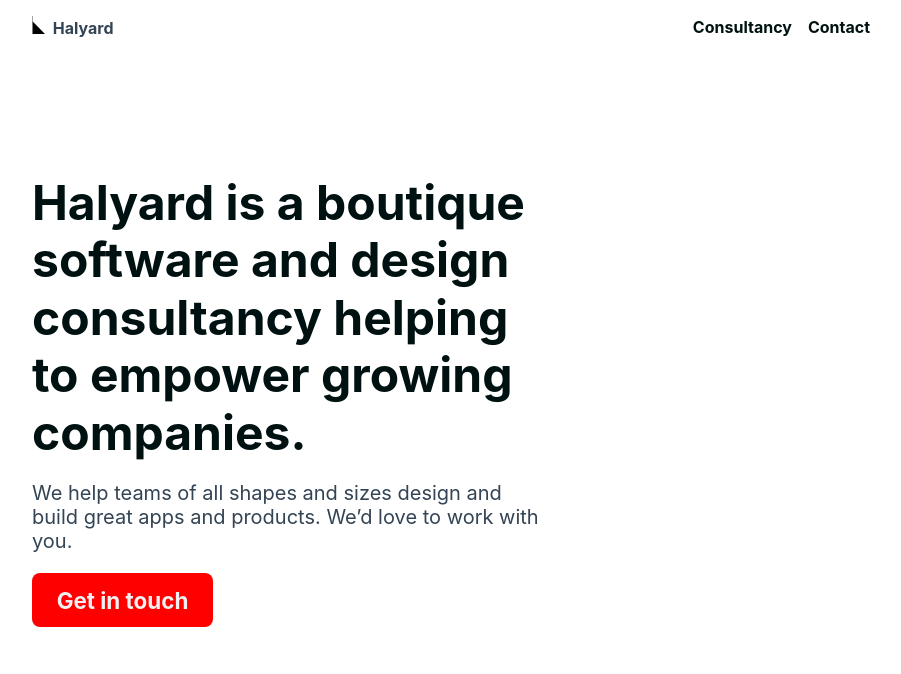
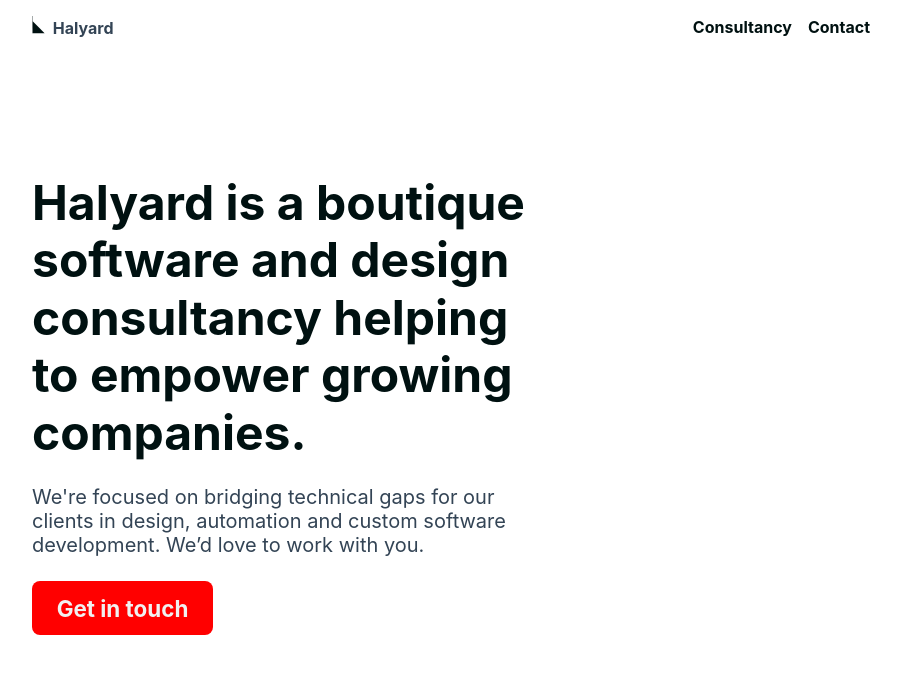
Before and after one commit to DarkPurple141/halyard, a Next.js app: page / in a window 1280 px wide. Shown: the top 674 px of the page, without its empty margins (189-1090 px from the left). Built offline with nearby package versions, Linux system fonts and the light colour scheme.

Commit message:
chore: regenerate, adjust styles

```diff
--- a/components/button/styles.module.css
+++ b/components/button/styles.module.css
@@ -9,9 +9,9 @@
   padding: 0.6em 1.1em;
   background-color: var(--brand-primary);
   cursor: pointer;
-  transition: opacity 0.3s ease-in-out;
+  transition: transform 0.2s ease-in-out;
 }
 
 .button:hover {
-  opacity: 0.9;
+  transform: scale(1.02) translateZ(0px);
 }
--- a/components/logo/index.tsx
+++ b/components/logo/index.tsx
@@ -3,7 +3,26 @@
 
 const Logo: FC = () => (
   <span className={styles.logo}>
-    <img src="/logo.svg" alt="Halyard Logo" />
+    <svg
+      width="73"
+      height="100"
+      viewBox="0 0 73 100"
+      fill="none"
+      xmlns="http://www.w3.org/2000/svg"
+    >
+      <g clipPath="url(#clip0)">
+        <path
+          d="M4.15291 99.9153L3.97388 30.5023L73.5659 100.094L4.15291 99.9153Z"
+          fill="currentColor"
+        />
+        <rect width="2" height="100" fill="currentColor" />
+      </g>
+      <defs>
+        <clipPath id="clip0">
+          <rect width="73" height="100" fill="none" />
+        </clipPath>
+      </defs>
+    </svg>
     <p>Halyard</p>
   </span>
 )
--- a/pages/index.tsx
+++ b/pages/index.tsx
@@ -9,8 +9,8 @@
         growing companies.
       </h1>
       <p className={styles.supporting}>
-        We help teams of all shapes and sizes design and build great apps and
-        products. We’d love to work with you.
+        We&apos;re focused on bridging technical gaps for our clients in design,
+        automation and custom software development. We’d love to work with you.
       </p>
       <Button>Get in touch</Button>
     </main>
--- a/pages/styles.module.css
+++ b/pages/styles.module.css
@@ -4,7 +4,7 @@
 }
 
 .main > * {
-  margin-bottom: 20px;
+  margin-bottom: calc(var(--grid) * 3);
 }
 
 .splash {
@@ -14,3 +14,10 @@
 .supporting {
   font-size: 1.25rem;
 }
+
+@media screen and (orientation: portrait) {
+  .main {
+    padding-top: 10vh;
+    width: auto;
+  }
+}
--- a/styles/globals.css
+++ b/styles/globals.css
@@ -49,6 +49,8 @@
   color: var(--secondary-text);
 }
 
-img {
+img,
+svg {
+  height: auto;
   max-width: 100%;
 }
```
